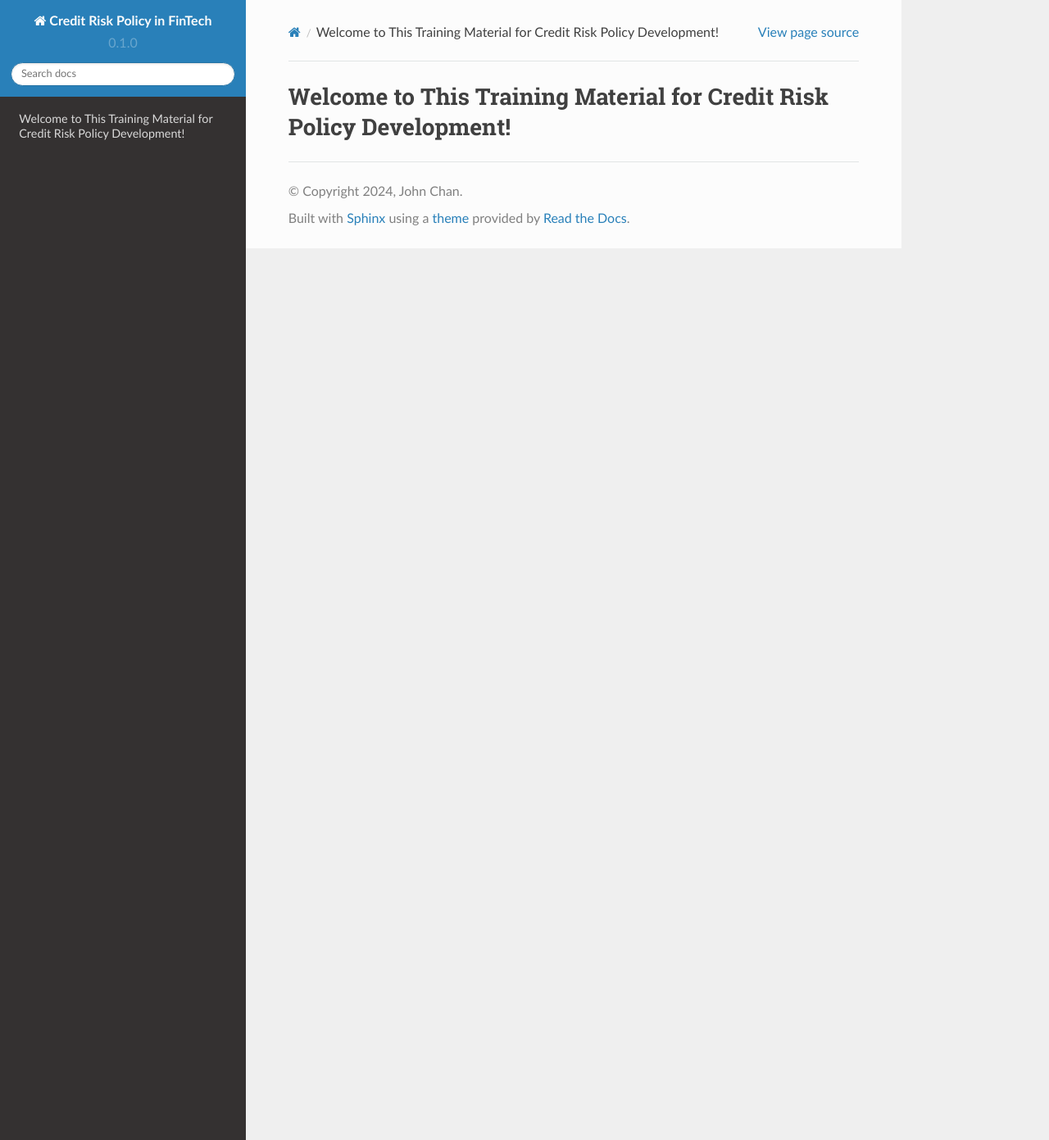
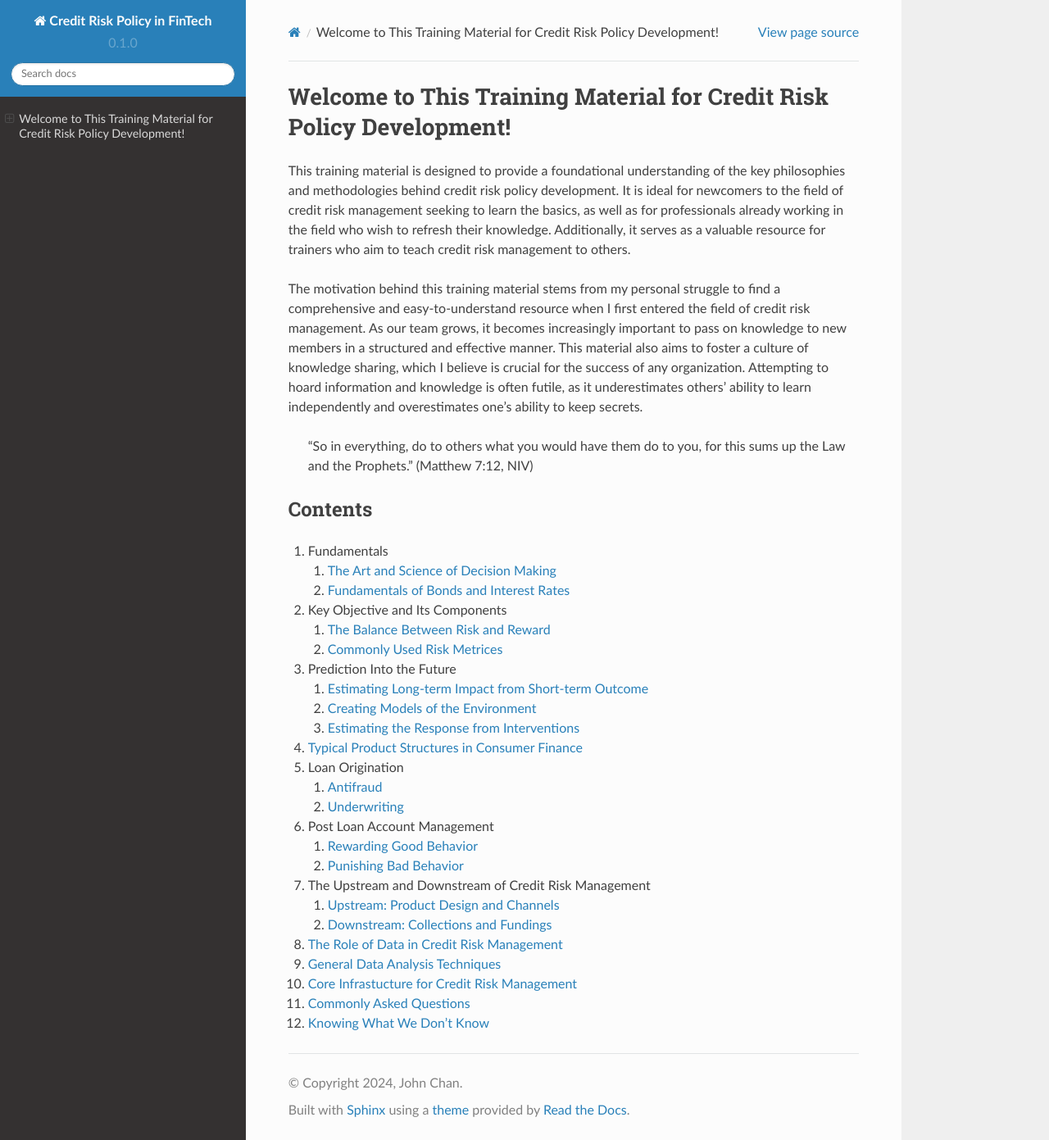
Before and after one commit to kychanbp/credit_risk_mgmt_fintech, a Sphinx documentation site: the page built from docs/source/index.md, in a window 1280 px wide and 1391 px high. Shown: the whole window at 82% size. Built offline with Sphinx 7.4.7 and the Read the Docs theme 2.0.0, drawn with Linux system fonts in a browser that asks for light colours.

Commit message:
added content page

```diff
--- a/docs/source/index.md
+++ b/docs/source/index.md
@@ -1 +1,35 @@
 # Welcome to This Training Material for Credit Risk Policy Development!
+
+This training material is designed to provide a foundational understanding of the key philosophies and methodologies behind credit risk policy development. It is ideal for newcomers to the field of credit risk management seeking to learn the basics, as well as for professionals already working in the field who wish to refresh their knowledge. Additionally, it serves as a valuable resource for trainers who aim to teach credit risk management to others.
+
+The motivation behind this training material stems from my personal struggle to find a comprehensive and easy-to-understand resource when I first entered the field of credit risk management. As our team grows, it becomes increasingly important to pass on knowledge to new members in a structured and effective manner. This material also aims to foster a culture of knowledge sharing, which I believe is crucial for the success of any organization. Attempting to hoard information and knowledge is often futile, as it underestimates others' ability to learn independently and overestimates one's ability to keep secrets.
+
+> "So in everything, do to others what you would have them do to you, for this sums up the Law and the Prophets." (Matthew 7:12, NIV)
+
+## Contents
+
+1. Fundamentals
+   1. [The Art and Science of Decision Making](fundamentals/decision_making.md)
+   2. [Fundamentals of Bonds and Interest Rates](fundamentals/bonds_interest_rates.md)
+2. Key Objective and Its Components
+   1. [The Balance Between Risk and Reward](key_objective/risk_reward.md)
+   2. [Commonly Used Risk Metrices](key_objective/risk_metrix.md)
+3. Prediction Into the Future
+   1. [Estimating Long-term Impact from Short-term Outcome](prediction/long_term_impact.md)
+   2. [Creating Models of the Environment](prediction/environment_models.md)
+   3. [Estimating the Response from Interventions](prediction/intervention_response.md)
+4. [Typical Product Structures in Consumer Finance](product_structures.md)
+5. Loan Origination
+   1. [Antifraud](loan_origination/antifraud.md)
+   2. [Underwriting](loan_origination/underwriting.md)
+6. Post Loan Account Management
+   1. [Rewarding Good Behavior](post_loan_management/rewarding_good_behavior.md)
+   2. [Punishing Bad Behavior](post_loan_management/punishing_bad_behavior.md)
+7. The Upstream and Downstream of Credit Risk Management
+   1. [Upstream: Product Design and Channels](upstream_downstream/product_design_channels.md)
+   2. [Downstream: Collections and Fundings](upstream_downstream/collections_fundings.md)
+8. [The Role of Data in Credit Risk Management](data_role.md)
+9. [General Data Analysis Techniques](data_analysis.md)
+10. [Core Infrastucture for Credit Risk Management](infrastructure.md)
+11. [Commonly Asked Questions](faq.md)
+12. [Knowing What We Don't Know](unknowns.md)
```
Also changed, not shown: docs/source/data_analysis.md (added), docs/source/data_role.md (added), docs/source/faq.md (added), docs/source/fundamentals/bonds_interest_rates.md (added), docs/source/fundamentals/decision_making.md (added), docs/source/infrastructure.md (added), docs/source/key_objective/risk_metrix.md (added), docs/source/key_objective/risk_reward.md (added), docs/source/loan_origination/antifraud.md (added), docs/source/loan_origination/underwriting.md (added), docs/source/post_loan_management/punishing_bad_behavior.md (added), docs/source/post_loan_management/rewarding_good_behavior.md (added), docs/source/prediction/environment_models.md (added), docs/source/prediction/intervention_response.md (added), 5 more files.
